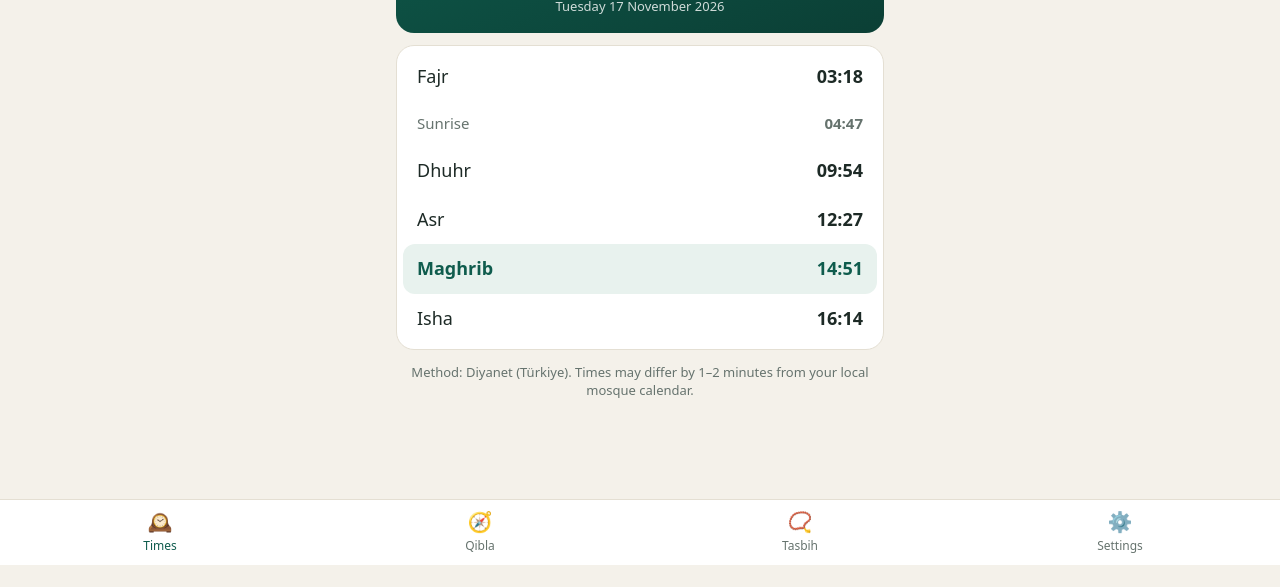
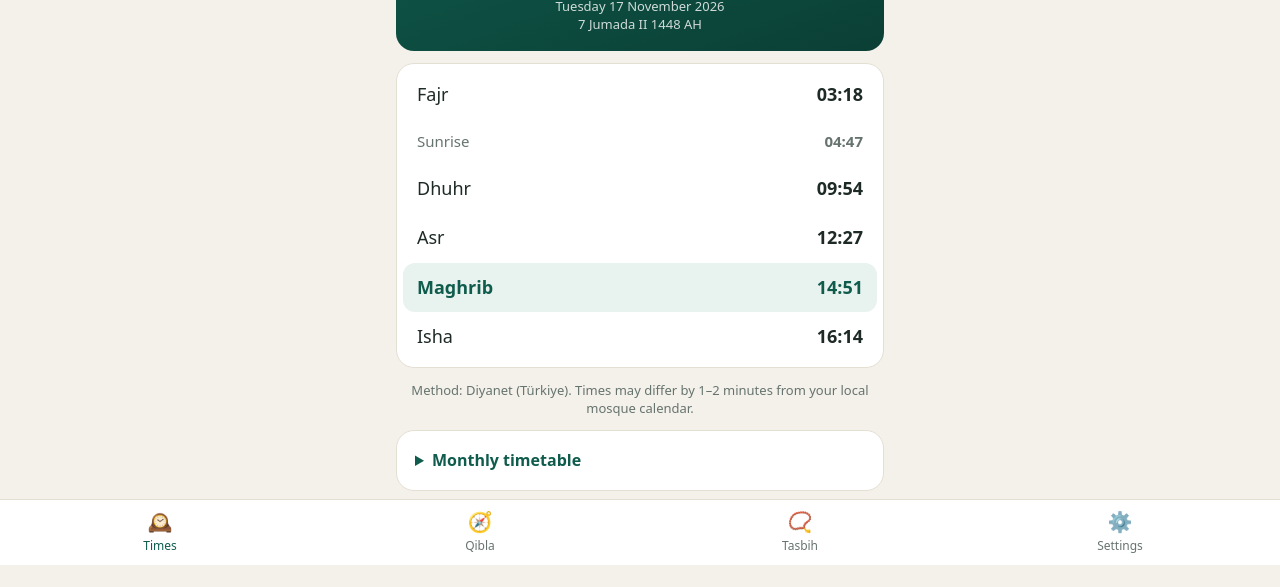
Before and after one commit to kmlbbgl-ai/lexis-hukuk, a website: page vakit/www/index.html in a window 1280 px wide. Shown: the part 235-822 px from the top of the page. Before the commit the page ends 800 px from the top, so only its background shows below. Drawn offline with Linux system fonts and the light colour scheme.

Commit message:
Vakit: add monthly timetable and Hijri date
Co-Authored-By: Claude Opus 5.5 <noreply@anthropic.com>
Claude-Session: https://claude.ai/code/session_01SX4DHPCDuVRAPvaQrUd8mZ

```diff
--- a/vakit/www/app.js
+++ b/vakit/www/app.js
@@ -22,7 +22,7 @@
       privacy: 'Konumunuz yalnızca bu telefonda kullanılır; hiçbir sunucuya gönderilmez.',
       myLocation: 'Konumum', gpsFail: 'Konum alınamadı. Listeden şehir seçebilirsiniz.',
       methodNote: m => `Hesaplama: ${m}. Vakitler Diyanet takviminden 1–2 dakika farklı olabilir.`,
-      tomorrow: 'yarın'
+      tomorrow: 'yarın', monthly: 'Aylık vakitler (imsakiye)', day: 'Gün'
     },
     en: {
       appName: 'Vakit', nextPrayer: 'Next prayer', tabTimes: 'Times', tabQibla: 'Qibla', tabDhikr: 'Tasbih', tabSettings: 'Settings',
@@ -35,7 +35,7 @@
       privacy: 'Your location is used only on this phone and is never sent to any server.',
       myLocation: 'My location', gpsFail: 'Could not get your location. Please pick a city from the list.',
       methodNote: m => `Method: ${m}. Times may differ by 1–2 minutes from your local mosque calendar.`,
-      tomorrow: 'tomorrow'
+      tomorrow: 'tomorrow', monthly: 'Monthly timetable', day: 'Day'
     }
   };
   let lang = store.get('lang', (navigator.language || 'tr').startsWith('tr') ? 'tr' : 'en');
@@ -92,6 +92,24 @@
     $('today').textContent = now.toLocaleDateString(lang === 'tr' ? 'tr-TR' : 'en-GB', { weekday: 'long', day: 'numeric', month: 'long', year: 'numeric' });
     $('methodNote').textContent = t('methodNote')(METHODS[settings.method]);
     $('locName').textContent = settings.place.name;
+    try {
+      $('hijri').textContent = new Intl.DateTimeFormat((lang === 'tr' ? 'tr-TR' : 'en-GB') + '-u-ca-islamic-umalqura',
+        { day: 'numeric', month: 'long', year: 'numeric' }).format(now);
+    } catch { $('hijri').textContent = ''; }
+    renderMonth(now);
+  }
+
+  function renderMonth(now) {
+    const loc = lang === 'tr' ? 'tr-TR' : 'en-GB';
+    const y = now.getFullYear(), m = now.getMonth();
+    const days = new Date(y, m + 1, 0).getDate();
+    let rows = `<tr><th>${t('day')}</th>${PRAYERS.map(p => `<th>${t(p)}</th>`).join('')}</tr>`;
+    for (let d = 1; d <= days; d++) {
+      const date = new Date(y, m, d, 12);
+      const pt = timesFor(date);
+      rows += `<tr class="${d === now.getDate() ? 'today' : ''}"><td>${date.toLocaleDateString(loc, { day: '2-digit', month: '2-digit' })}</td>${PRAYERS.map(p => `<td>${fmt(pt[p])}</td>`).join('')}</tr>`;
+    }
+    $('monthTable').innerHTML = rows;
   }
 
   function tick() {
--- a/vakit/www/index.html
+++ b/vakit/www/index.html
@@ -24,9 +24,14 @@
       <div class="next-name" id="nextName">—</div>
       <div class="next-count" id="nextCount">--:--:--</div>
       <div class="next-date" id="today"></div>
+      <div class="next-date" id="hijri"></div>
     </div>
     <ul class="times card" id="timesList"></ul>
     <p class="note" id="methodNote"></p>
+    <details class="card month">
+      <summary data-i18n="monthly">Aylık vakitler (imsakiye)</summary>
+      <div class="scroll"><table id="monthTable"></table></div>
+    </details>
   </section>
 
   <!-- Kıble -->
--- a/vakit/www/style.css
+++ b/vakit/www/style.css
@@ -55,3 +55,9 @@ main{max-width:520px;margin:0 auto;padding:0 16px}
 .bottom button{flex:1;background:none;border:0;padding:8px 0 10px;display:flex;flex-direction:column;align-items:center;gap:2px;color:var(--muted);cursor:pointer}
 .bottom button span{font-size:20px}.bottom button b{font-size:12px;font-weight:500}
 .bottom button.active{color:var(--brand)}
+.month summary{cursor:pointer;font-weight:600;color:var(--brand)}
+.scroll{overflow-x:auto;margin-top:10px}
+.month table{width:100%;border-collapse:collapse;font-size:13px;font-variant-numeric:tabular-nums}
+.month th,.month td{padding:6px 4px;text-align:center;border-bottom:1px solid var(--line);white-space:nowrap}
+.month th{color:var(--muted);font-weight:500}
+.month tr.today td{background:var(--active);color:var(--brand);font-weight:700}
```
